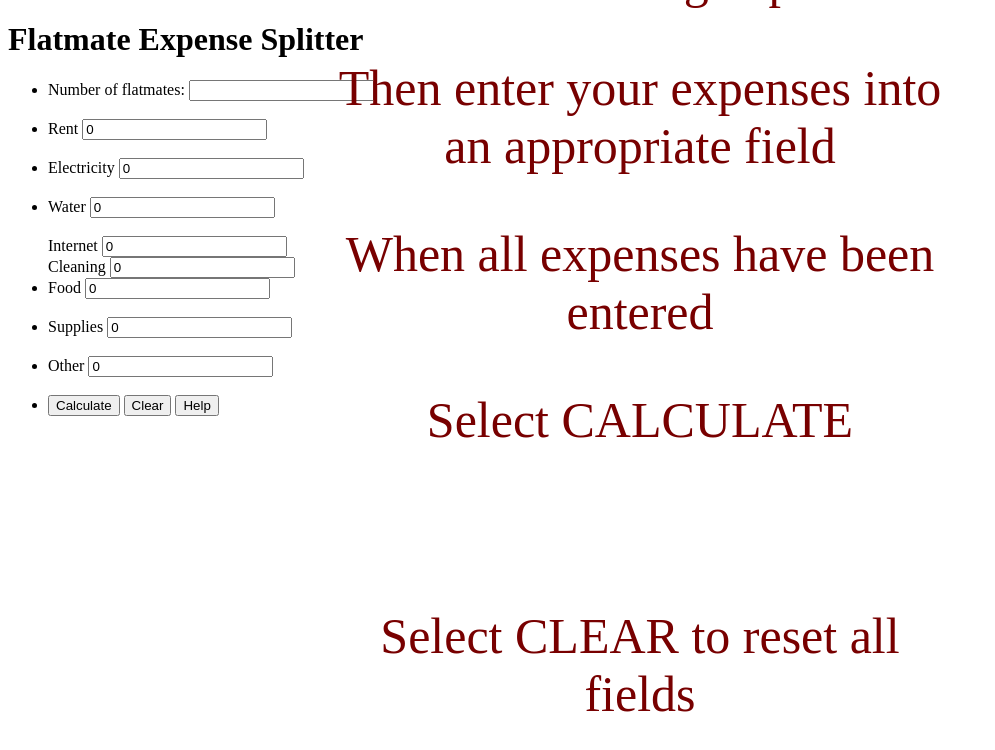
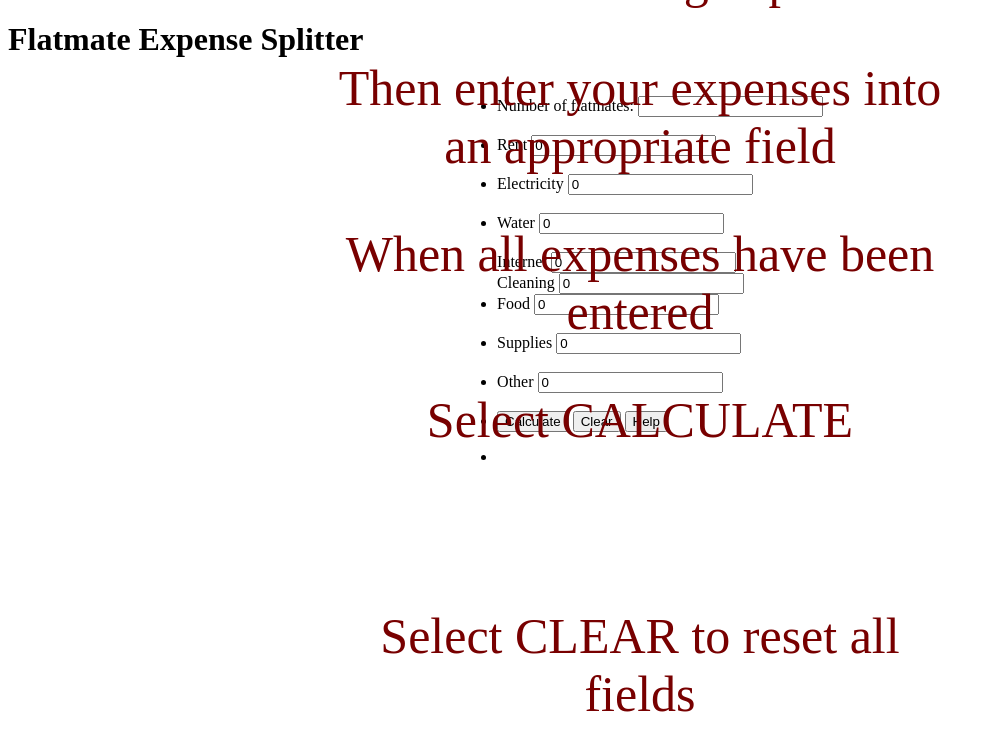
Before and after one commit to c-solia/isys3001-expense-splitter, a website: page index.html in a window 1280 px wide. Shown: the whole page, without its empty margins (0-995 px from the left). Drawn offline with Linux system fonts and the light colour scheme.

Commit message:
HTML interface/labels
User Story MSD424OL2-25
As a flatmate, I want the interface to be easy to use with clear labels, so that I can quickly input my expenses without confusion.

```diff
--- a/index.html
+++ b/index.html
@@ -9,7 +9,13 @@
 
 <body>
 
-  <h1 id="title">Flatmate Expense Splitter</h1>
+  <div id="header">
+    <h1 id="title">Flatmate Expense Splitter</h1>
+  </div>
+
+  <div class="row">
+    <div class="column-side"></div>
+    <div class="column-mid">
 
   <form id="myform">
     <ul id="list1">
@@ -83,13 +89,20 @@
         <input type="button" id="clear" value="Clear" onclick="clearTextBoxes()" />
         <input type="button" id="instructions" value="Help" onclick="showInstructions()" />
       </li>
+
+      <li>
+        <p id="msg"></p>
+        <p id="result"></p>
+      </li>
+
       <br>
     </ul>
   </form>
 
-  <!-- Text for an error message or caluclation result -->
-  <p id="msg"></p>
-  <p id="result"></p>
+  </div>
+  <div class="column-side"></div>
+  </div>
+
 
   <div id="overlay" onclick="hideInstructions()"></div>
   <div id="overlayText">
--- a/styles.css
+++ b/styles.css
@@ -1,3 +1,29 @@
+.row {
+    display: flex;
+}
+
+.column-side {
+    flex: 10%;
+}
+
+.column-mid {
+    display: flex;
+    justify-content: center;
+    flex: 80%;
+}.row {
+    display: flex;
+}
+
+.column-side {
+    flex: 10%;
+}
+
+.column-mid {
+    display: flex;
+    justify-content: center;
+    flex: 80%;
+}
+
 /**====================Overlay code originated at w3schools.com and then modified START==================== */
 
 /* Help button overlay */
```
